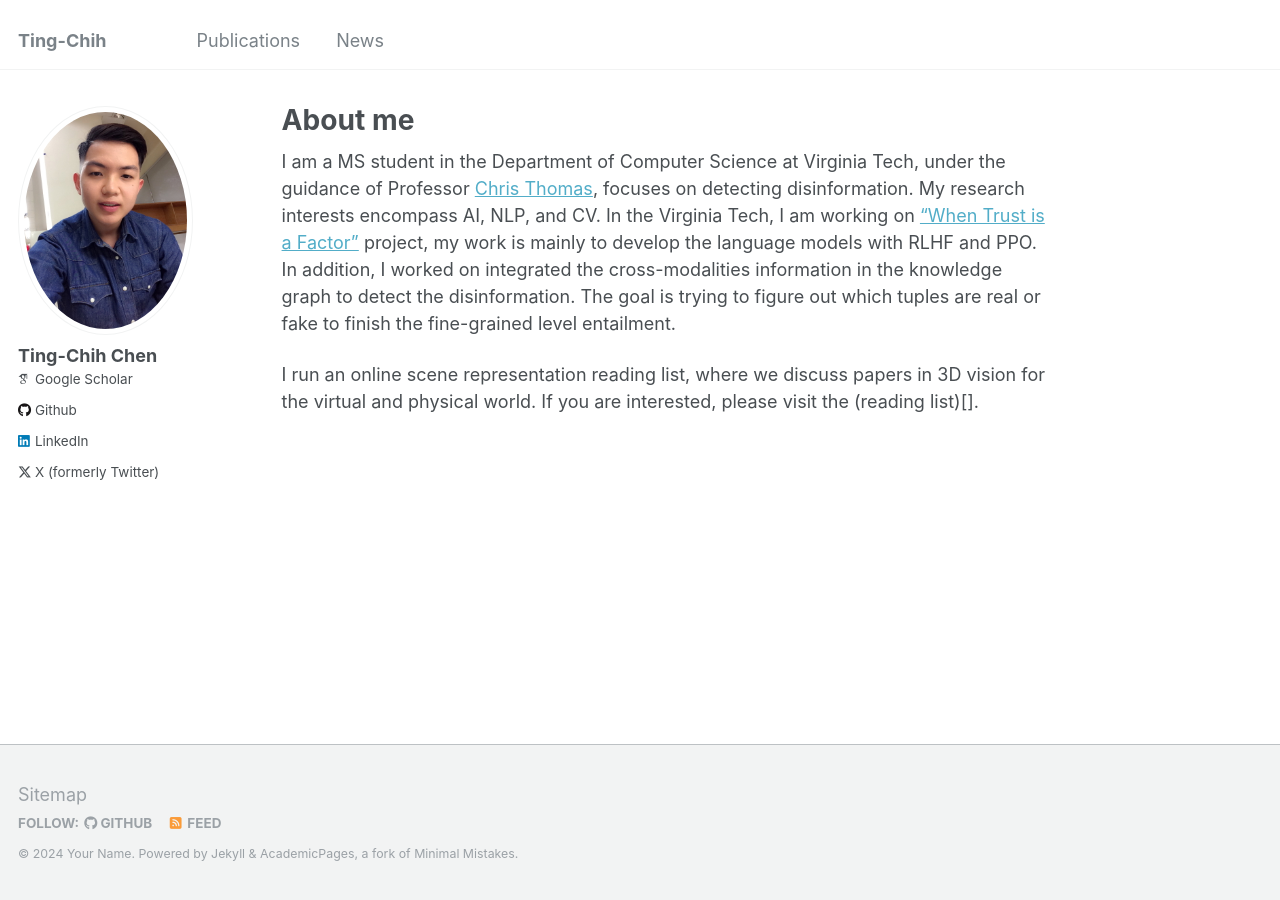
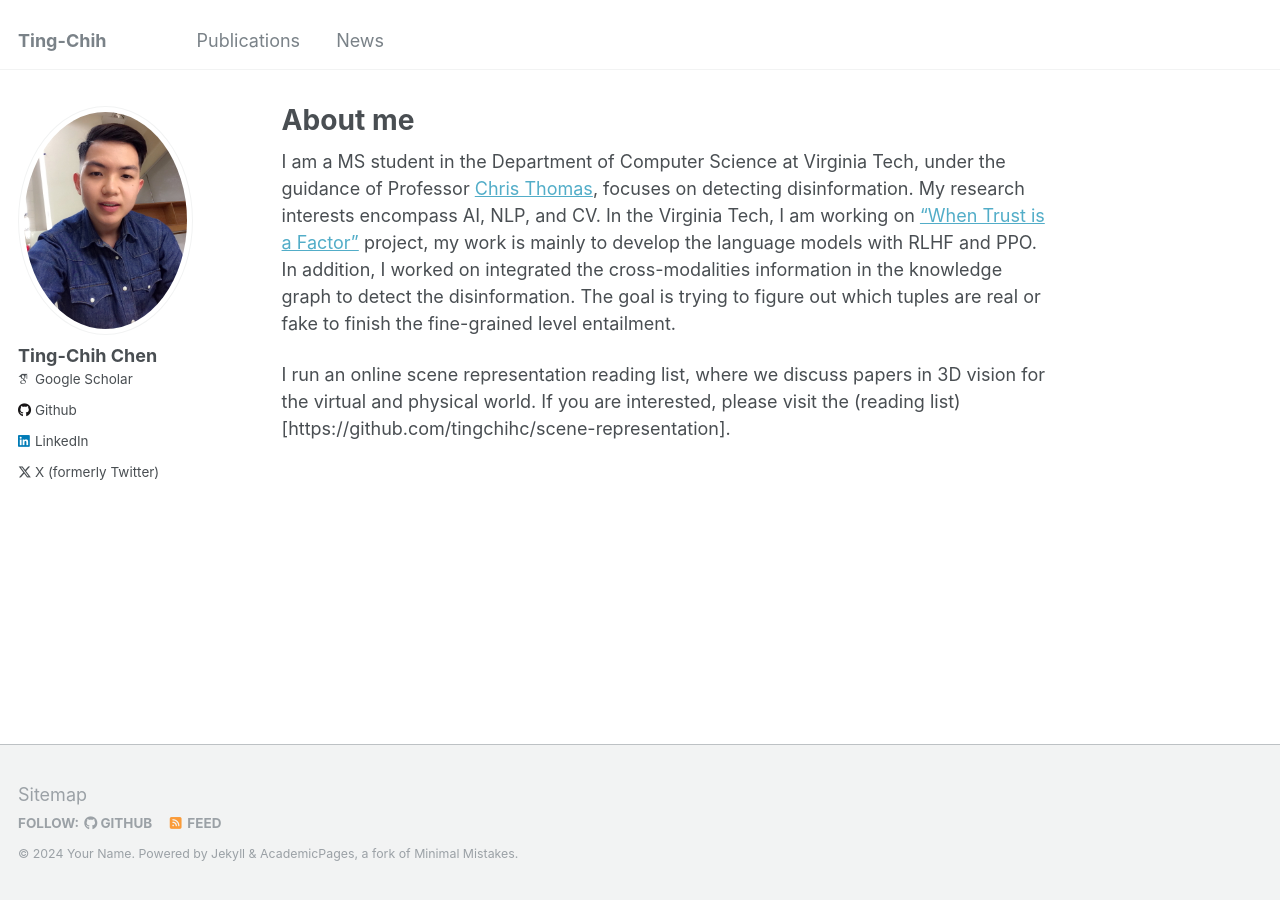
Before and after one commit to tingchihc/tingchihc.github.io, a Jekyll site: the page built from _pages/about.md, in a window 1280 px wide. Built offline with Jekyll 4.4.1, drawn with Linux system fonts in a browser that asks for light colours; some web fonts are replaced; some of the changed lines change nothing that is shown.

Commit message:
Update about.md

```diff
--- a/_pages/about.md
+++ b/_pages/about.md
@@ -9,4 +9,4 @@ redirect_from:
 
 I am a MS student in the Department of Computer Science at Virginia Tech, under the guidance of Professor [Chris Thomas](https://people.cs.vt.edu/chris/), focuses on detecting disinformation. My research interests encompass AI, NLP, and CV. In the Virginia Tech, I am working on ["When Trust is a Factor"](https://topics.engineering.columbia.edu/when-trust-is-a-factor/) project, my work is mainly to develop the language models with RLHF and PPO. In addition, I worked on integrated the cross-modalities information in the knowledge graph to detect the disinformation. The goal is trying to figure out which tuples are real or fake to finish the fine-grained level entailment.
 
-I run an online scene representation reading list, where we discuss papers in 3D vision for the virtual and physical world. If you are interested, please visit the (reading list)[].
+I run an online scene representation reading list, where we discuss papers in 3D vision for the virtual and physical world. If you are interested, please visit the (reading list)[https://github.com/tingchihc/scene-representation].
```
